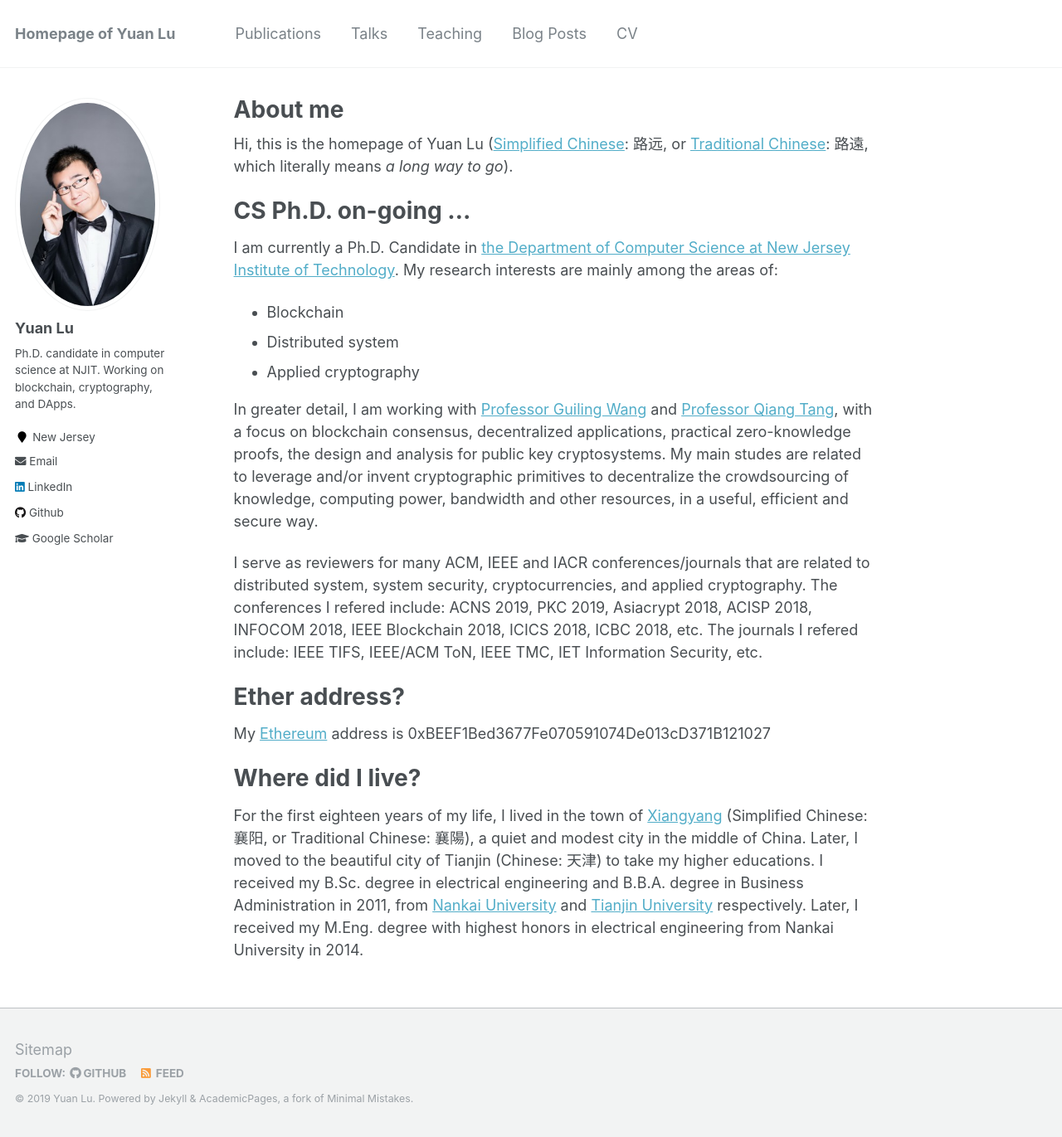
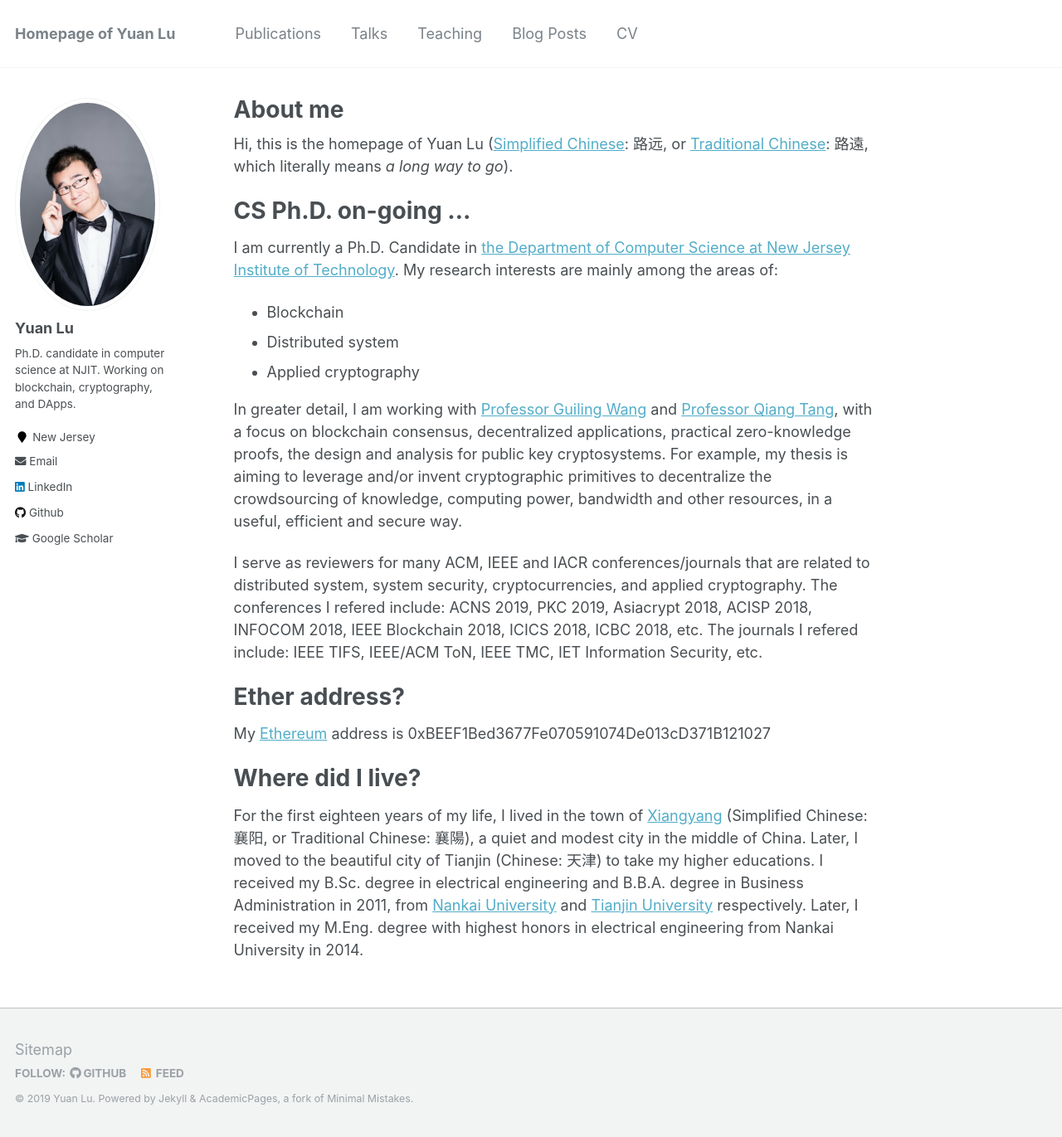
Before and after one commit to yylluu/yylluu.github.io, a Jekyll site: the page built from _pages/about.md, in a window 1280 px wide and 1371 px high. Shown: the whole window at 83% size. Built offline with Jekyll 4.4.1, drawn with Linux system fonts in a browser that asks for light colours.

Commit message:
Update about.md

```diff
--- a/_pages/about.md
+++ b/_pages/about.md
@@ -18,7 +18,7 @@
 * Distributed system
 * Applied cryptography
 
-In greater detail, I am working with [Professor Guiling Wang](https://web.njit.edu/~gwang/) and [Professor Qiang Tang](https://web.njit.edu/~qiang/), with a focus on blockchain consensus, decentralized applications, practical zero-knowledge proofs, the design and analysis for public key cryptosystems. My main studes are related to leverage and/or invent cryptographic primitives to decentralize the crowdsourcing of knowledge, computing power, bandwidth and other resources, in a useful, efficient and secure way.
+In greater detail, I am working with [Professor Guiling Wang](https://web.njit.edu/~gwang/) and [Professor Qiang Tang](https://web.njit.edu/~qiang/), with a focus on blockchain consensus, decentralized applications, practical zero-knowledge proofs, the design and analysis for public key cryptosystems. For example, my thesis is aiming to leverage and/or invent cryptographic primitives to decentralize the crowdsourcing of knowledge, computing power, bandwidth and other resources, in a useful, efficient and secure way.
 
 I serve as reviewers for many ACM, IEEE and IACR conferences/journals that are related to distributed system, system security, cryptocurrencies, and applied cryptography. The conferences I refered include: ACNS 2019, PKC 2019, Asiacrypt 2018, ACISP 2018, INFOCOM 2018, IEEE Blockchain 2018, ICICS 2018, ICBC 2018, etc. The journals I refered include: IEEE TIFS, IEEE/ACM ToN, IEEE TMC, IET Information Security, etc.
 
```
